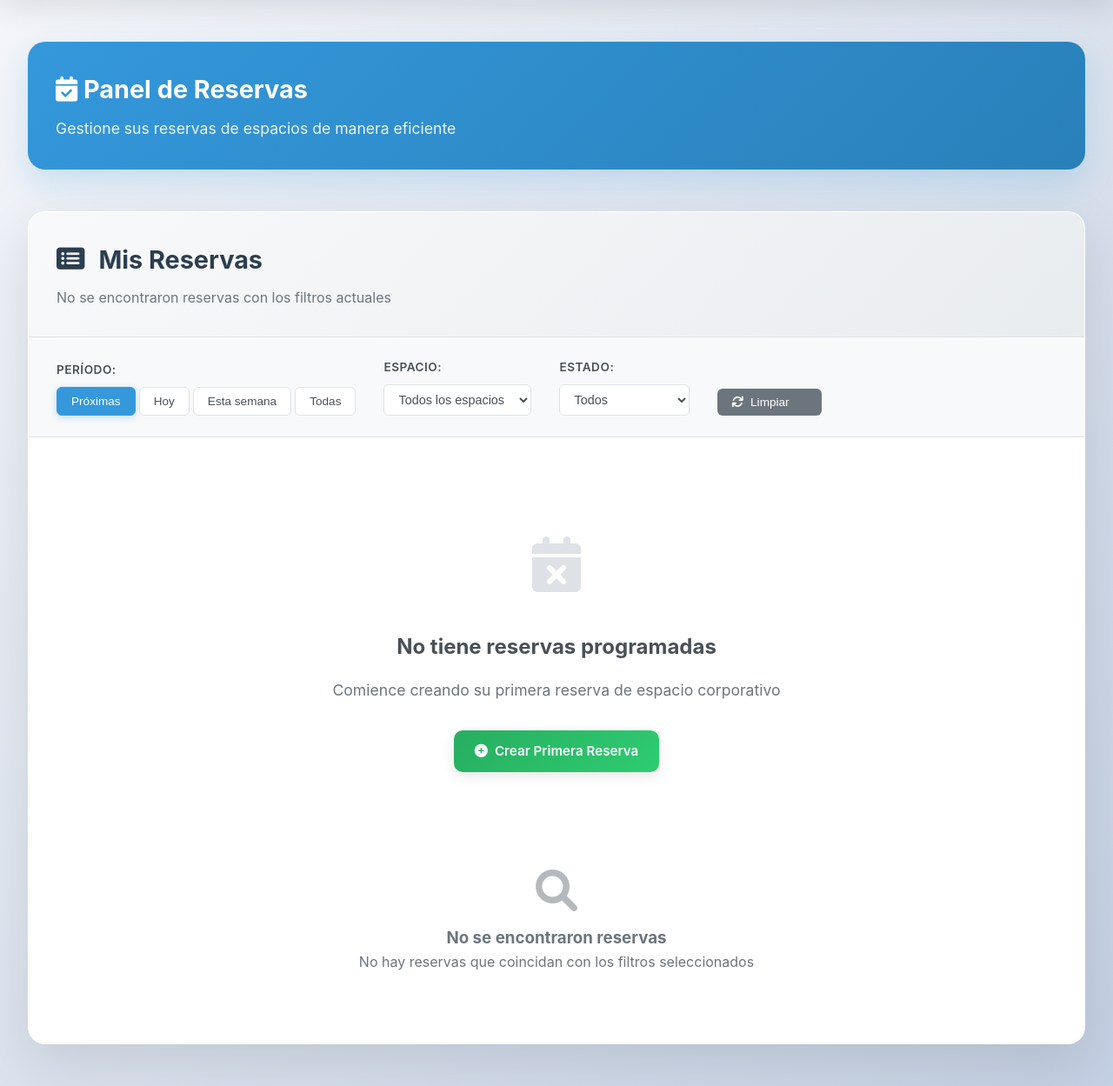
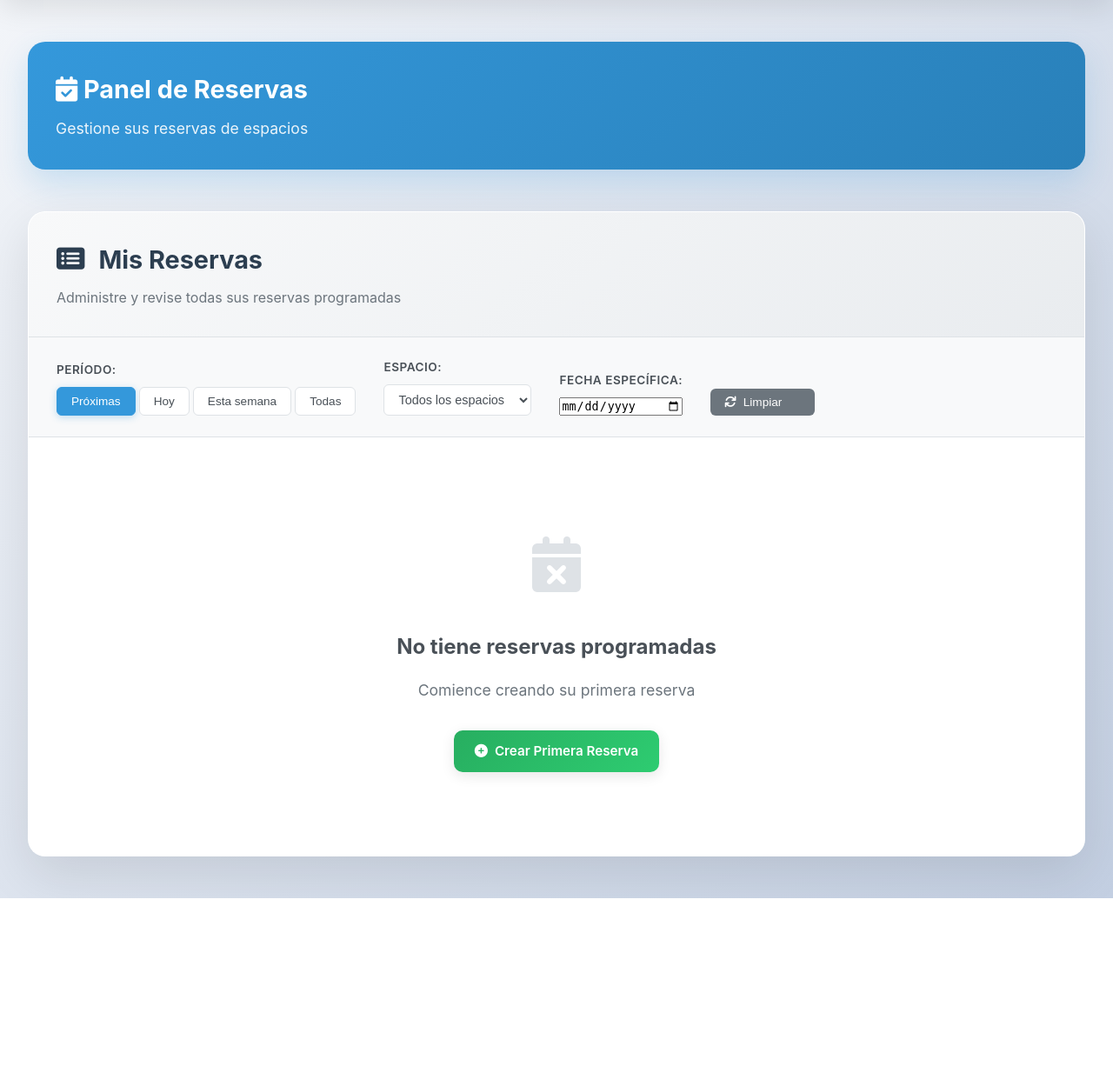
Before and after one commit to camilacarbajal07032013-dev/sistema_reservas_edificio, a Django app: template reservas/templates/reservas/mis_reservas.html in a window 1280 px wide. Shown: the part 112-1361 px from the top of the page at 87% size. After the commit the page ends 1145 px from the top, so only its background shows below. Run offline with Django 5.2, Linux system fonts and the light colour scheme; the template is opened without the code that fills it, so the values that code supplies are empty.

Commit message:
Update mis_reservas.html

```diff
--- a/reservas/templates/reservas/mis_reservas.html
+++ b/reservas/templates/reservas/mis_reservas.html
@@ -648,7 +648,7 @@
         <div class="main-content">
             <div class="welcome-banner">
                 <h2><i class="fas fa-calendar-check"></i> Panel de Reservas</h2>
-                <p>Gestione sus reservas de espacios de manera eficiente</p>
+                <p>Gestione sus reservas de espacios</p>
             </div>
 
             {% if messages %}
@@ -693,13 +693,8 @@
                     </div>
 
                     <div class="filter-group">
-                        <label for="statusFilter">Estado:</label>
-                        <select id="statusFilter" class="status-select">
-                            <option value="all">Todos</option>
-                            <option value="upcoming">Próximas</option>
-                            <option value="today">Solo hoy</option>
-                            <option value="completed">Completadas</option>
-                        </select>
+                        <label for="customDate">Fecha específica:</label>
+                        <input type="date" id="customDate" class="date-input">
                     </div>
 
                     <div class="filter-group">
@@ -805,7 +800,7 @@
                                 <i class="fas fa-calendar-times"></i>
                             </div>
                             <h3>No tiene reservas programadas</h3>
-                            <p>Comience creando su primera reserva de espacio corporativo</p>
+                            <p>Comience creando su primera reserva</p>
                             <a href="{% url 'nueva_reserva' %}" class="btn btn-primary">
                                 <i class="fas fa-plus-circle"></i>
                                 Crear Primera Reserva
```
